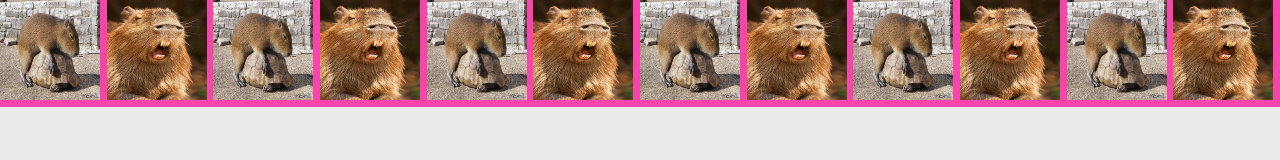
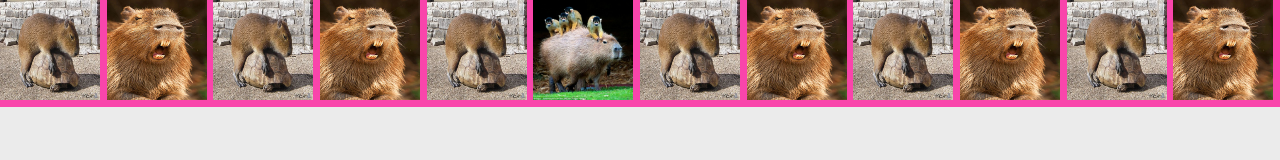
Before and after one commit to xtianF/git-15, a website: page index.html in a window 1280 px wide. Drawn offline with nearby package versions, Linux system fonts and the light colour scheme.

Commit message:
test-monkey-pile-on

```diff
--- a/index.html
+++ b/index.html
@@ -5,12 +5,11 @@
       <!--Import materialize.css-->
       <link type="text/css" rel="stylesheet" href="node_modules/materialize-css/dist/css/materialize.min.css"  media="screen,projection"/>
 
-       <link type="text/css" rel="stylesheet" href="css/style.css"  media="screen,projection"/>
+      <link type="text/css" rel="stylesheet" href="css/style.css"  media="screen,projection"/>
 
       <!--Let browser know website is optimized for mobile-->
       <meta name="viewport" content="width=device-width, initial-scale=1.0"/>
     </head>
-
     <body>
       <div class="row">
       <div class="col s1"><img src="img/cappy-ride.jpg" /></div>
@@ -18,7 +17,7 @@
       <div class="col s1"><img src="img/cappy-ride.jpg" /></div>
       <div class="col s1"><img src="img/cappy-yawn.jpg" /></div>
       <div class="col s1"><img src="img/cappy-ride.jpg" /></div>
-      <div class="col s1"><img src="img/cappy-yawn.jpg" /></div>
+      <div class="col s1"><img src="img/cappy-cappy.jpg" /></div>
       <div class="col s1"><img src="img/cappy-ride.jpg" /></div>
       <div class="col s1"><img src="img/cappy-yawn.jpg" /></div>
       <div class="col s1"><img src="img/cappy-ride.jpg" /></div>
```
Also changed, not shown: img/cappy-cappy.jpg (added), 2 other files.
